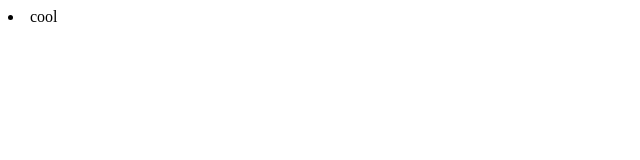
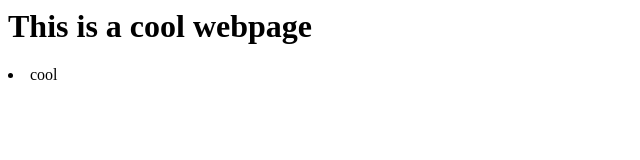
Before and after one commit to MrBalonio/monkeytest, a plain HTML site: page index.html in a window 1280 px wide. Shown: the whole page, without its empty margins (0-640 px from the left). Drawn offline with Linux system fonts and the light colour scheme.

Commit message:
added the header I forgot to place in

```diff
--- a/index.html
+++ b/index.html
@@ -1,5 +1,6 @@
 <html>
 <body>
+  <h1> This is a cool webpage</h1>
   <li>cool</li>
 </body>
 </html>
```
